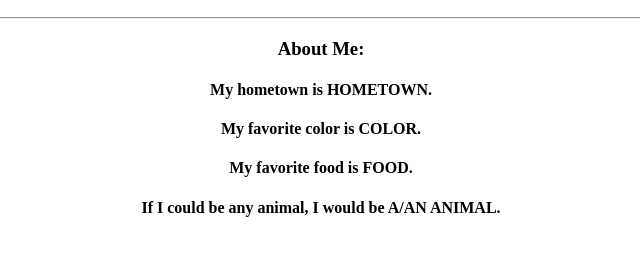
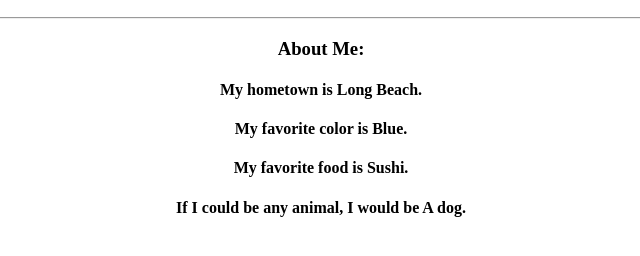
Before and after one commit to jamez562/first-repo, a plain HTML site: page index.html in a window 1280 px wide. Shown: the part 110-366 px from the top of the page, without its empty margins (319-959 px from the left). Drawn offline with Linux system fonts and the light colour scheme.

Commit message:
first commit

```diff
--- a/index.html
+++ b/index.html
@@ -11,10 +11,10 @@
 				<h2>Software Developer</h2>
 				<hr>
 				<h3>About Me:</h3>
-					<h4>My hometown is HOMETOWN.</h4>
-					<h4>My favorite color is COLOR.</h4>
-					<h4>My favorite food is FOOD.</h4>
-					<h4>If I could be any animal, I would be A/AN ANIMAL.</h4>
+					<h4>My hometown is Long Beach.</h4>
+					<h4>My favorite color is Blue.</h4>
+					<h4>My favorite food is Sushi.</h4>
+					<h4>If I could be any animal, I would be A dog.</h4>
 			</div>
 		  </body>
 		</html>
```
Also changed, not shown: about.html (deleted).
